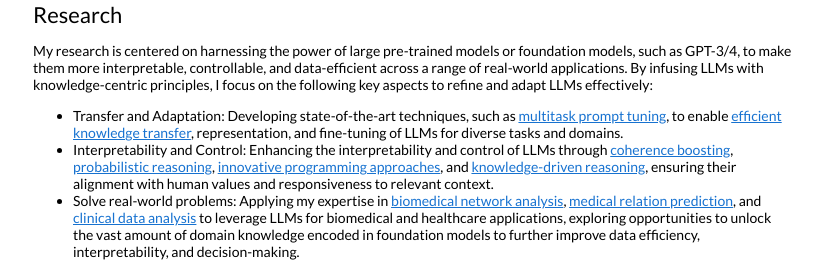
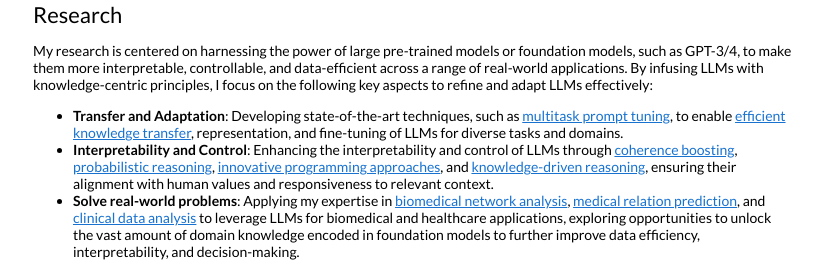
Before and after one commit to zhenwang9102/zhenwang9102.github.io, a Jekyll site: the page built from _posts/2019-06-02-venue.markdown, in a window 1280 px wide and 900 px high. Shown: the part 421-696 px from the top of the window, without its empty margins (227-1051 px from the left). Built offline with Jekyll 4.4.1, drawn with Linux system fonts in a browser that asks for light colours.

Commit message:
Update default.html

```diff
--- a/_layouts/default.html
+++ b/_layouts/default.html
@@ -72,13 +72,13 @@
               </p>
               <ul>
                 <li>
-                  Transfer and Adaptation: Developing state-of-the-art techniques, such as <a style="text-decoration:underline;" href="https://arxiv.org/abs/2303.02861">multitask prompt tuning</a>, to enable <a style="text-decoration:underline;" href="https://aclanthology.org/2022.suki-1.7/">efficient knowledge transfer</a>, representation, and fine-tuning of LLMs for diverse tasks and domains.
+                  <b>Transfer and Adaptation</b>: Developing state-of-the-art techniques, such as <a style="text-decoration:underline;" href="https://arxiv.org/abs/2303.02861">multitask prompt tuning</a>, to enable <a style="text-decoration:underline;" href="https://aclanthology.org/2022.suki-1.7/">efficient knowledge transfer</a>, representation, and fine-tuning of LLMs for diverse tasks and domains.
                 </li>
                 <li>
-                  Interpretability and Control: Enhancing the interpretability and control of LLMs through <a style="text-decoration:underline;" href="https://arxiv.org/abs/2110.08294">coherence boosting</a>, <a style="text-decoration:underline;" href="https://arxiv.org/abs/2210.01293">probabilistic reasoning</a>, <a style="text-decoration:underline;" href="https://arxiv.org/abs/2303.14310">innovative programming approaches</a>, and <a style="text-decoration:underline;" href="https://arxiv.org/abs/2005.00889">knowledge-driven reasoning</a>, ensuring their alignment with human values and responsiveness to relevant context.
+                  <b>Interpretability and Control</b>: Enhancing the interpretability and control of LLMs through <a style="text-decoration:underline;" href="https://arxiv.org/abs/2110.08294">coherence boosting</a>, <a style="text-decoration:underline;" href="https://arxiv.org/abs/2210.01293">probabilistic reasoning</a>, <a style="text-decoration:underline;" href="https://arxiv.org/abs/2303.14310">innovative programming approaches</a>, and <a style="text-decoration:underline;" href="https://arxiv.org/abs/2005.00889">knowledge-driven reasoning</a>, ensuring their alignment with human values and responsiveness to relevant context.
                 </li>
                 <li>
-                  Solve real-world problems: Applying my expertise in <a style="text-decoration:underline;" href="">biomedical network analysis</a>, <a style="text-decoration:underline;" href="https://arxiv.org/abs/2005.00889">medical relation prediction</a>, and <a style="text-decoration:underline;" href="https://arxiv.org/abs/1906.09285" >clinical data analysis</a> to leverage LLMs for biomedical and healthcare applications, exploring opportunities to unlock the vast amount of domain knowledge encoded in foundation models to further improve data efficiency, interpretability, and decision-making.
+                  <b>Solve real-world problems</b>: Applying my expertise in <a style="text-decoration:underline;" href="">biomedical network analysis</a>, <a style="text-decoration:underline;" href="https://arxiv.org/abs/2005.00889">medical relation prediction</a>, and <a style="text-decoration:underline;" href="https://arxiv.org/abs/1906.09285" >clinical data analysis</a> to leverage LLMs for biomedical and healthcare applications, exploring opportunities to unlock the vast amount of domain knowledge encoded in foundation models to further improve data efficiency, interpretability, and decision-making.
                  </li>
 <!--                 <li>
                   <b>Knowledge Acquisition</b>: Structured information extraction from text and graphs, knowledge graph construction, knowledge distillation from large language models
```
